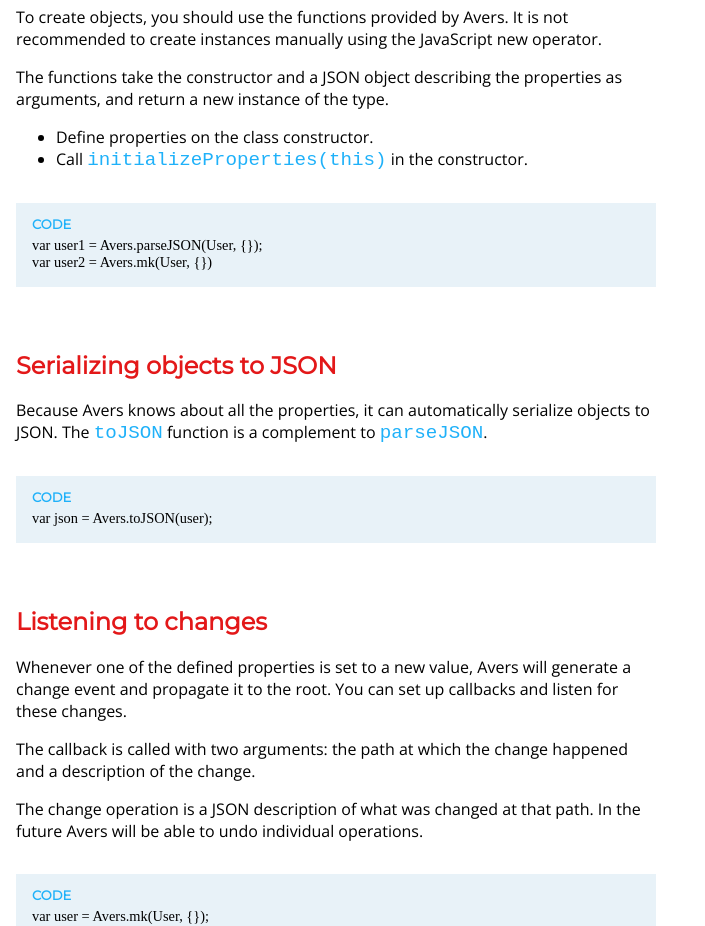
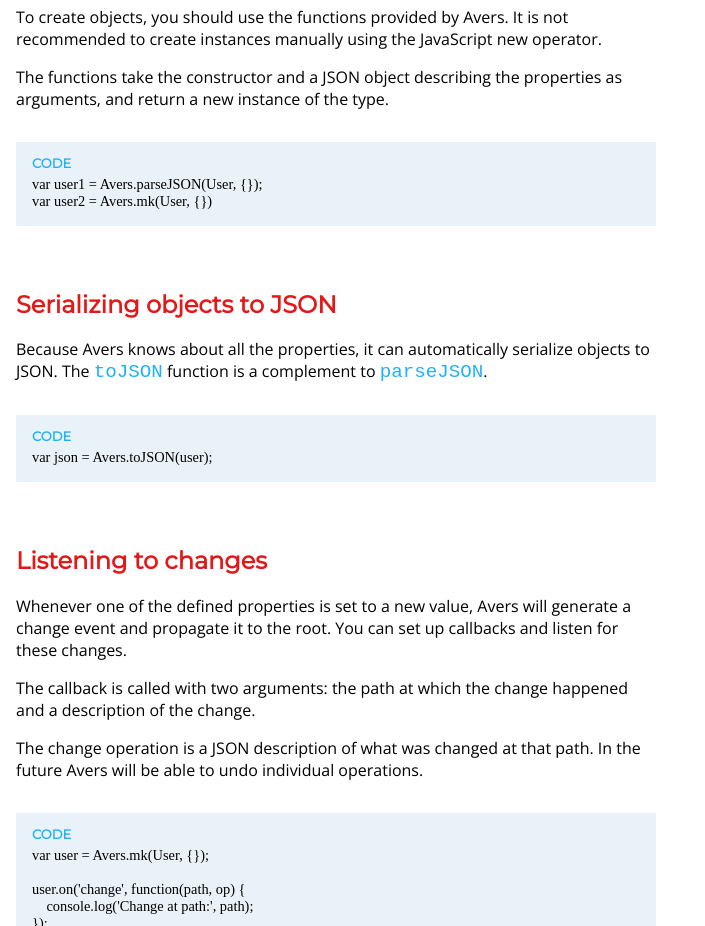
Before and after one commit to wereHamster/avers-js, a website: page docs/index.html in a window 1280 px wide. Shown: the part 940-1866 px from the top of the page, without its empty margins (0-705 px from the left). Drawn offline with nearby package versions, Linux system fonts and the light colour scheme; a web font is replaced by a local one.

Commit message:
Minor update to the docs

```diff
--- a/docs/index.html
+++ b/docs/index.html
@@ -65,10 +65,6 @@
                 The functions take the constructor and a JSON object describing the properties
                 as arguments, and return a new instance of the type.
             <p>
-            <ul>
-                <li>Define properties on the class constructor.</li>
-                <li>Call <code>initializeProperties(this)</code> in the constructor.</li>
-            </ul>
             <div class="code">var user1 = Avers.parseJSON(User, {});
 var user2 = Avers.mk(User, {})</div>
         </div>
```
